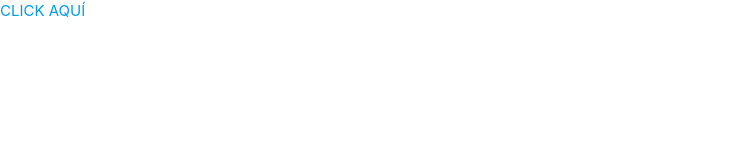
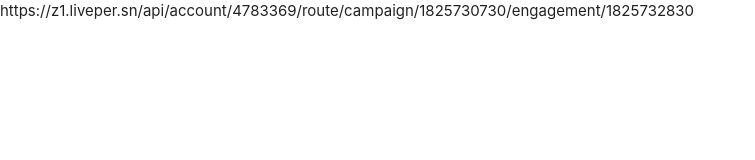
Before and after one commit to Kuzaikun/kuzaikun.github.io, a plain HTML site: page testing/mytestpage.html in a window 1280 px wide. Shown: the whole page, without its empty margins (0-755 px from the left). Drawn offline with Linux system fonts and the light colour scheme.

Commit message:
sdgdfhhdf

```diff
--- a/testing/mytestpage.html
+++ b/testing/mytestpage.html
@@ -10,5 +10,5 @@
   <link href="../css/style.css" type="text/css" rel="stylesheet" media="screen,projection"/>
 </head>
 <body>
-  <a href="https://z1.liveper.sn/api/account/4783369/route/campaign/1825730730/engagement/1825732830">CLICK AQUÍ</a>
+  https://z1.liveper.sn/api/account/4783369/route/campaign/1825730730/engagement/1825732830
 </body>
```
